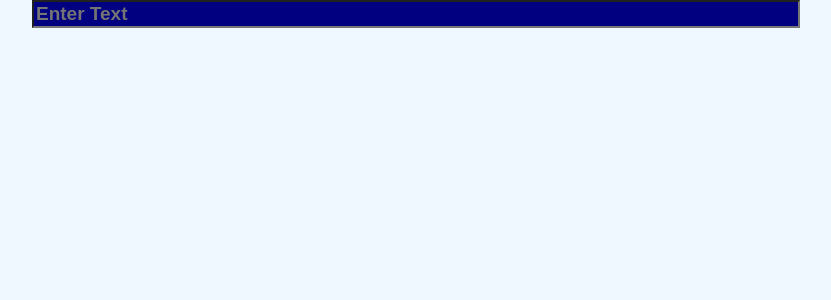
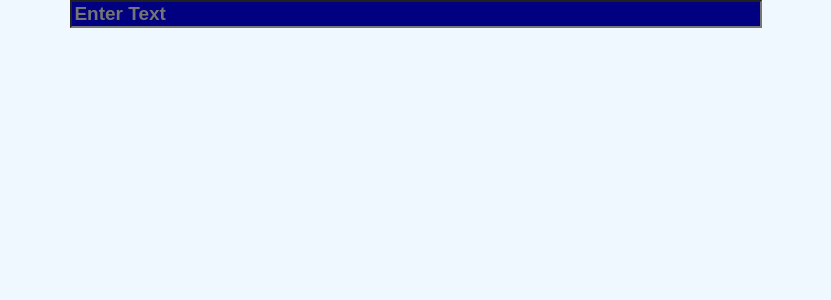
Before and after one commit to JohanSwannie/react-usereducer-example3, a React (Create React App) app: page / in a window 1280 px wide. Shown: the top 300 px of the page, without its empty margins (224-1055 px from the left). Built offline with nearby package versions, Linux system fonts and the light colour scheme; a web font is replaced by a local one.

Commit message:
Commit index CSS Component

```diff
--- a/src/index.css
+++ b/src/index.css
@@ -10,6 +10,8 @@
 }
 
 .App {
+  width: 90vw;
+  margin-left: 5vw;
   text-align: center;
 }
 
@@ -22,14 +24,13 @@
   margin-bottom: 1.5rem;
 }
 
-.hide {
-  width: 7.5vw;
-  border: none;
-}
-
 .show {
   width: 7.5vw;
   background: crimson;
   color: #FFF;
   font-weight: bold;
 }
+
+ul {
+  list-style: none;
+}
```
